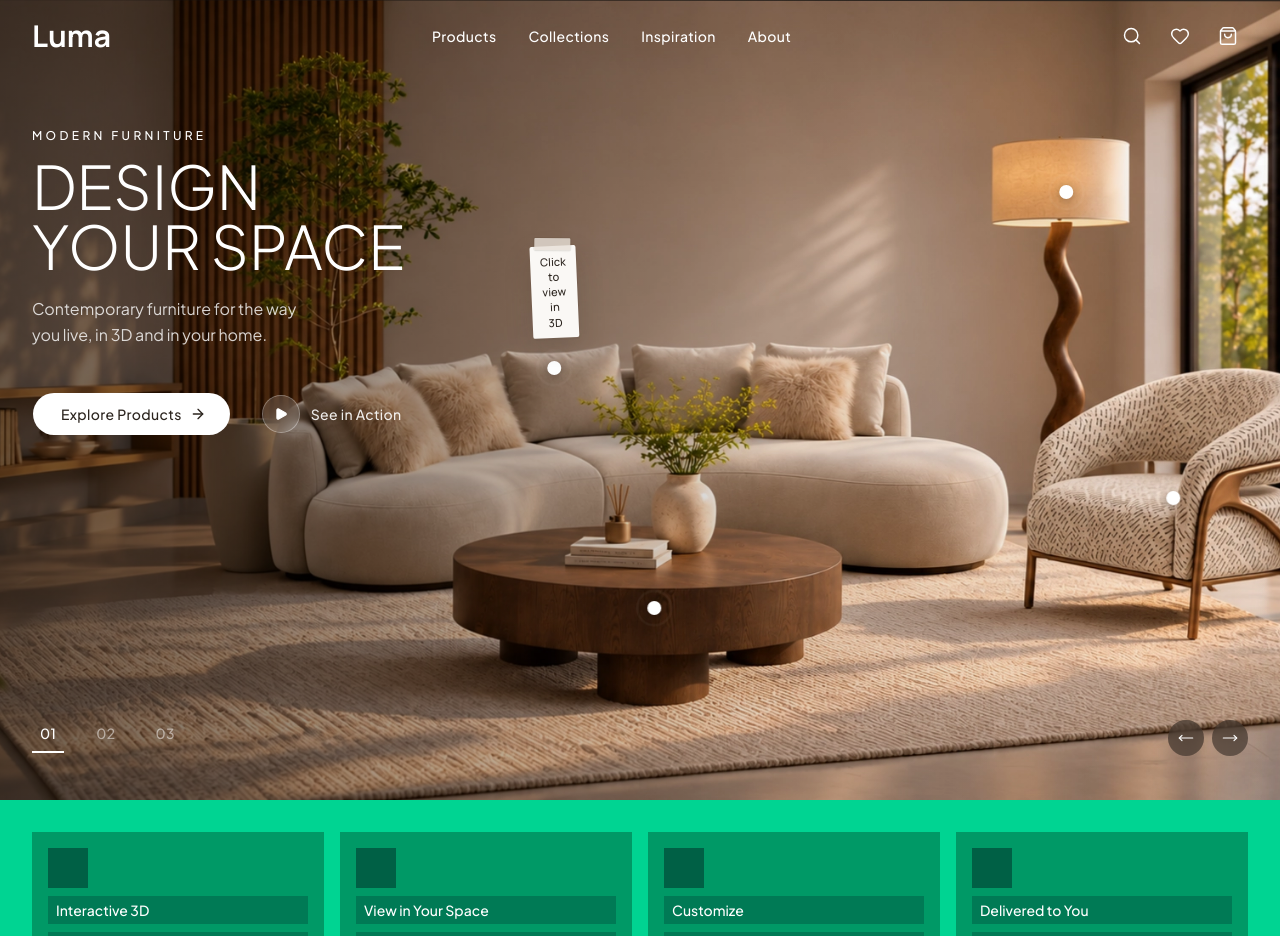
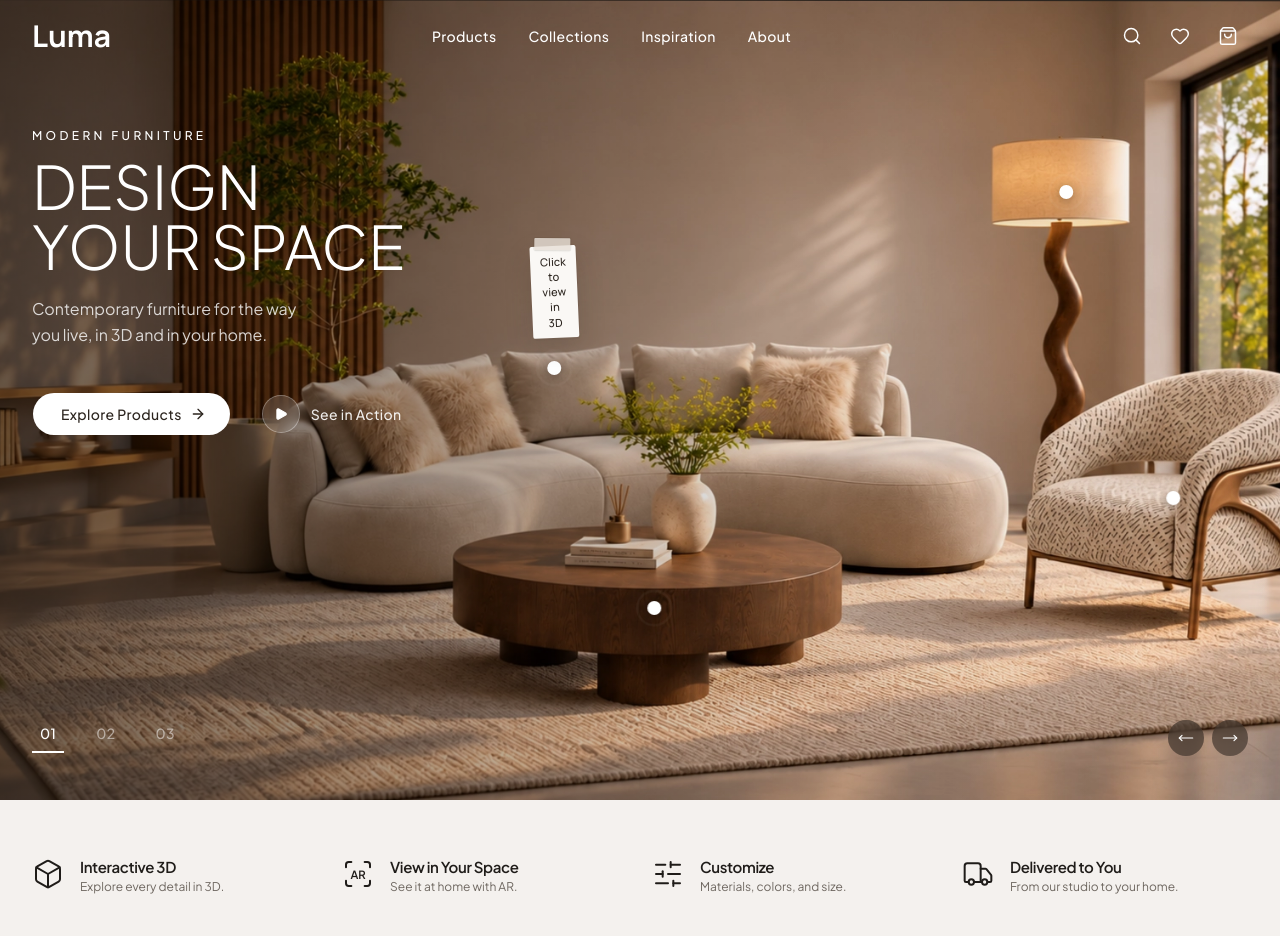
Before and after one commit to danielnguyen1613-dev/furni-studio, a Next.js app: page / in a window 1280 px wide. Shown: the top 936 px of the page. Built offline with nearby package versions, Linux system fonts and the light colour scheme.

Commit message:
feat(home): style feature benefits section with icons

```diff
--- a/src/components/home/FeatureBenefits.tsx
+++ b/src/components/home/FeatureBenefits.tsx
@@ -1,29 +1,93 @@
-const features = [
-  { title: "Interactive 3D", description: "Benefit description" },
-  { title: "View in Your Space", description: "Benefit description" },
-  { title: "Customize", description: "Benefit description" },
-  { title: "Delivered to You", description: "Benefit description" },
-] as const;
+import { Box, SlidersHorizontal, Truck } from "lucide-react";
+import type { ComponentType, SVGProps } from "react";
+
+type IconProps = SVGProps<SVGSVGElement> & { strokeWidth?: number };
+
+function ArIcon({ className, strokeWidth = 1.5, ...props }: IconProps) {
+  return (
+    <svg
+      viewBox="0 0 24 24"
+      fill="none"
+      stroke="currentColor"
+      strokeWidth={strokeWidth}
+      strokeLinecap="round"
+      strokeLinejoin="round"
+      className={className}
+      aria-hidden
+      {...props}
+    >
+      <path d="M7 3H5a2 2 0 0 0-2 2v2" />
+      <path d="M17 3h2a2 2 0 0 1 2 2v2" />
+      <path d="M7 21H5a2 2 0 0 1-2-2v-2" />
+      <path d="M17 21h2a2 2 0 0 0 2-2v-2" />
+      <text
+        x="12"
+        y="15.5"
+        textAnchor="middle"
+        fill="currentColor"
+        stroke="none"
+        fontSize="8.5"
+        fontWeight="600"
+        fontFamily="var(--font-plus-jakarta), sans-serif"
+      >
+        AR
+      </text>
+    </svg>
+  );
+}
+
+const features: {
+  title: string;
+  description: string;
+  icon: ComponentType<IconProps>;
+}[] = [
+  {
+    title: "Interactive 3D",
+    description: "Explore every detail in 3D.",
+    icon: Box,
+  },
+  {
+    title: "View in Your Space",
+    description: "See it at home with AR.",
+    icon: ArIcon,
+  },
+  {
+    title: "Customize",
+    description: "Materials, colors, and size.",
+    icon: SlidersHorizontal,
+  },
+  {
+    title: "Delivered to You",
+    description: "From our studio to your home.",
+    icon: Truck,
+  },
+];
 
 export function FeatureBenefits() {
   return (
-    <section className="w-full bg-emerald-400 px-4 py-8 md:px-8">
-      <div className="mx-auto grid max-w-7xl gap-4 sm:grid-cols-2 lg:grid-cols-4">
-        {features.map((feature) => (
-          <div
-            key={feature.title}
-            className="flex flex-col gap-2 bg-emerald-600 p-4 text-white"
-          >
-            <div className="size-10 bg-emerald-800" aria-hidden />
-            <div className="bg-emerald-700 px-2 py-1 text-sm font-medium">
-              {feature.title}
-            </div>
-            <div className="bg-emerald-700 px-2 py-1 text-xs">
-              {feature.description}
-            </div>
-          </div>
-        ))}
-      </div>
+    <section className="w-full bg-background px-4 py-12 md:px-8 md:py-14">
+      <ul className="mx-auto grid max-w-7xl gap-8 sm:grid-cols-2 lg:grid-cols-4 lg:gap-6">
+        {features.map((feature) => {
+          const Icon = feature.icon;
+          return (
+            <li key={feature.title} className="flex items-start gap-4">
+              <Icon
+                className="mt-0.5 size-8 shrink-0 text-foreground"
+                strokeWidth={1.5}
+                aria-hidden
+              />
+              <div className="min-w-0">
+                <h3 className="font-sans text-sm font-semibold tracking-tight text-foreground md:text-[0.9375rem]">
+                  {feature.title}
+                </h3>
+                <p className="mt-0.5 font-sans text-xs text-muted-foreground">
+                  {feature.description}
+                </p>
+              </div>
+            </li>
+          );
+        })}
+      </ul>
     </section>
   );
 }
```
